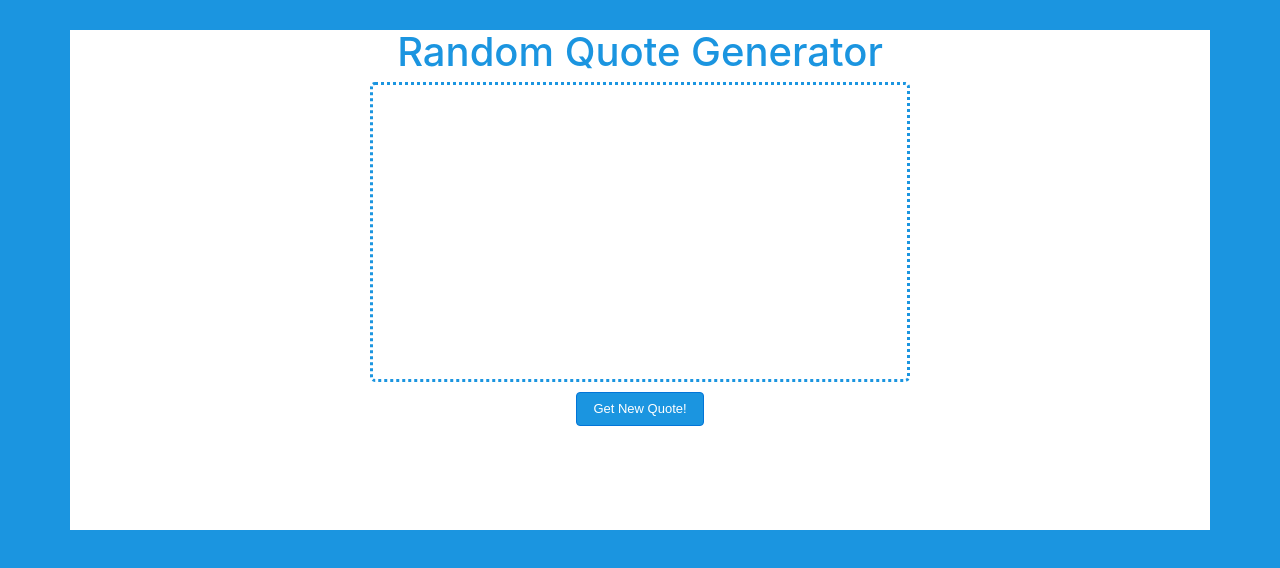
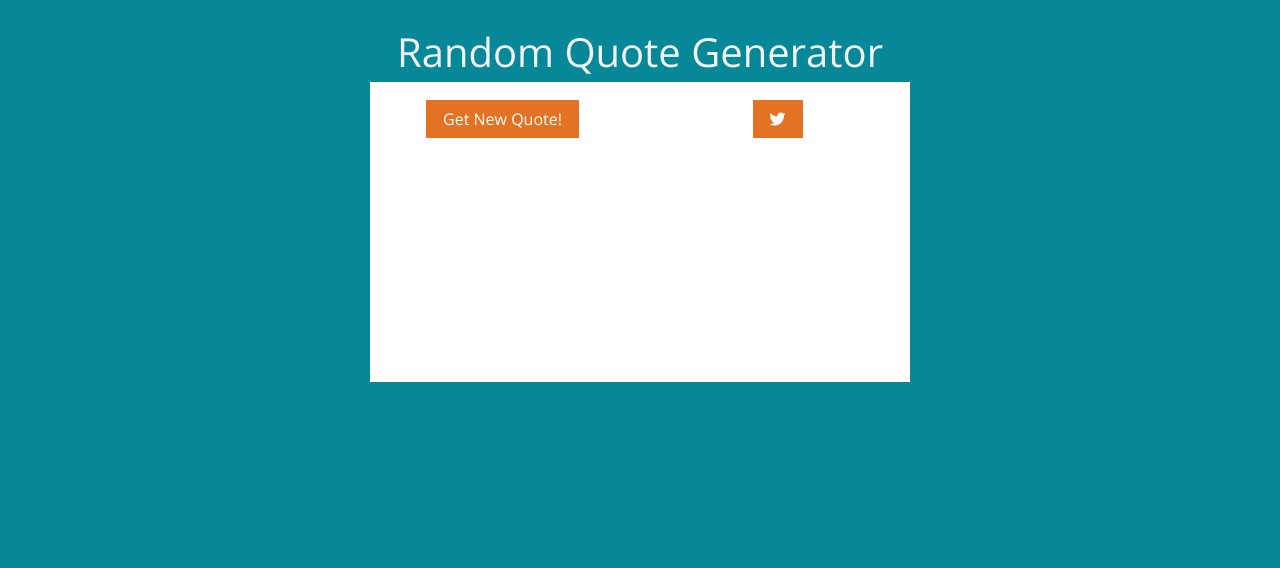
Before and after one commit to MarkFSkinner/random-quote-machine, a plain HTML site: page index.html in a window 1280 px wide. Drawn offline with nearby package versions, Linux system fonts and the light colour scheme; no server answers.

Commit message:
Update style, colors & tweet button

```diff
--- a/index.html
+++ b/index.html
@@ -6,6 +6,8 @@
     <meta name="viewport" content="width=device-width, initial-scale=1">
     <title>Random Quote Machine</title>
     <link rel="stylesheet" href="https://maxcdn.bootstrapcdn.com/bootstrap/4.0.0-alpha.6/css/bootstrap.min.css" integrity="sha384-rwoIResjU2yc3z8GV/NPeZWAv56rSmLldC3R/AZzGRnGxQQKnKkoFVhFQhNUwEyJ" crossorigin="anonymous">
+    <link href="https://fonts.googleapis.com/css?family=Open+Sans" rel="stylesheet">
+    <link rel="stylesheet" href="https://use.fontawesome.com/releases/v5.8.1/css/all.css" integrity="sha384-50oBUHEmvpQ+1lW4y57PTFmhCaXp0ML5d60M1M7uH2+nqUivzIebhndOJK28anvf" crossorigin="anonymous">
     <link rel="stylesheet" href="css/styles.css">
   </head>
   <body>
@@ -20,32 +22,22 @@
           <div id="quote-box">
             <h3 id="quote"></h3>
             <h5 id="author" class="text-right"></h5>
-          </div>
-          <div class="col-12">
-            <button type="button" id="quote-generator" class="btn btn-primary">Get New Quote!</button>
+            <div id='button-container' class='row'>
+              <div class="col-6">
+                <button type="button" id="quote-generator" class="btn btn-custom">Get New Quote!</button>
+              </div>
+              <div class="col-6">
+                <a class="button" id="tweet-btn" target="_blank">
+                  <button type="button" class="btn btn-custom">
+                    <i class="fab fa-twitter"></i>
+                  </button>
+                </a>
+              </div>
+            </div>
           </div>
         </div>
       </div>
     </div>
-
-    <script>
-      //Add twitter share button
-      window.twttr = (function(d, s, id) {
-        let js, fjs = d.getElementsByTagName(s)[0],
-          t = window.twttr || {};
-        if (d.getElementById(id)) return t;
-        js = d.createElement(s);
-        js.id = id;
-        js.src = 'https://platform.twitter.com/widgets.js';
-        fjs.parentNode.insertBefore(js, fjs);
-        t._e = [];
-        t.ready = function(f) {
-          t._e.push(f);
-        };
-        return t;
-      }
-      (document, 'script', 'twitter-wjs'));
-    </script>
 
     <script src="https://cdnjs.cloudflare.com/ajax/libs/jquery/3.2.1/jquery.min.js" crossorigin="anonymous"></script>
     <script src="https://cdnjs.cloudflare.com/ajax/libs/popper.js/1.11.0/umd/popper.min.js" integrity="sha384-b/U6ypiBEHpOf/4+1nzFpr53nxSS+GLCkfwBdFNTxtclqqenISfwAzpKaMNFNmj4" crossorigin="anonymous"></script>
--- a/js/main.js
+++ b/js/main.js
@@ -11,9 +11,9 @@ function getRandomQuote() {
       let twitterText = '"' + selection.quote.substring(0, (126 - selection.author.length))
       + '..."' + ' ' + selection.author;
     }
-    $('#quote-container iframe').remove();
-    let tweetDiv = $('<div></div>').addClass('col-12').attr('id', 'tweet-div');
-    let tweetBtn = $('<a></a>').addClass('twitter-share-button')
+    //$('#quote-container iframe').remove();
+    //let tweetDiv = $('<div></div>').addClass('col-6').attr('id', 'tweet-div');
+    /*let tweetBtn = $('<a></a>').addClass('twitter-share-button btn-custom')
       .attr('href', 'http://twitter.com/share')
       .attr('target', '_blank')
       .attr('data-size', 'large')
@@ -21,10 +21,12 @@ function getRandomQuote() {
       .attr('data-hashtags', 'quotes')
       .attr('data-show-count', 'false')
       .attr('data-text', twitterText)
-      .attr('id', 'tweet-btn');
-    $('#quote-container').append(tweetDiv);
-    $('#tweet-div').append(tweetBtn);
-    twttr.widgets.load();
+      .attr('id', 'tweet-btn');*/
+    //$('#button-container').append(tweetDiv);
+    //$('#tweet-div').append(tweetBtn);
+    //twttr.widgets.load();
+
+    $('#tweet-btn').attr('href', 'https://twitter.com/intent/tweet?hashtags=quotes&text=' + encodeURIComponent(twitterText));
   });
 }
 
--- a/scss/styles.scss
+++ b/scss/styles.scss
@@ -1,26 +1,34 @@
+$primary-color: #078898;
+$secondary-color: #66B9BF;
+$complementary-color: #EEAA7B;
+$accent-color: #E37222;
+
 body {
-  background-color: #1b95e0;
+  background-color: $primary-color;
+  font-family: 'Open Sans', Helvetica, Arial, sans-serif;
 }
 
 .container {
-  background-color: #fff;
+  //background-color: #fff;
   min-height: 31.25rem;
   margin-top: 1.875rem;
 }
 
 h1 {
-  color: #1b95e0;
+  color: hsl(0, 0%, 95%);
 }
 
 #quote-box {
-  border: 0.1875rem dotted #1b95e0;
-  border-radius: 5px;
+  background-color: #fff;
+  color: $primary-color;
+  //border: 0.1875rem dotted #1b95e0;
+  //border-radius: 5px;
   height: 18.75rem;
   margin-bottom: 0.625rem;
   padding: 0.625rem;
 }
 
-#quote-generator {
+/*#quote-generator {
   background-color: #1b95e0;
   font-size: 0.8125rem;
   margin-bottom: 0.3125rem;
@@ -28,4 +36,12 @@ h1 {
 
 #quote-generator:hover {
   background-color: #0c7abf;
+}*/
+
+.btn-custom {
+  border-radius: 0rem;
+  background-color: $accent-color;
+  color: #fff;
+  font-family: 'Open Sans', Helvetica, Arial, sans-serif;
+  cursor: pointer;
 }
```
Also changed, not shown: css/styles.css, 1 other file.
